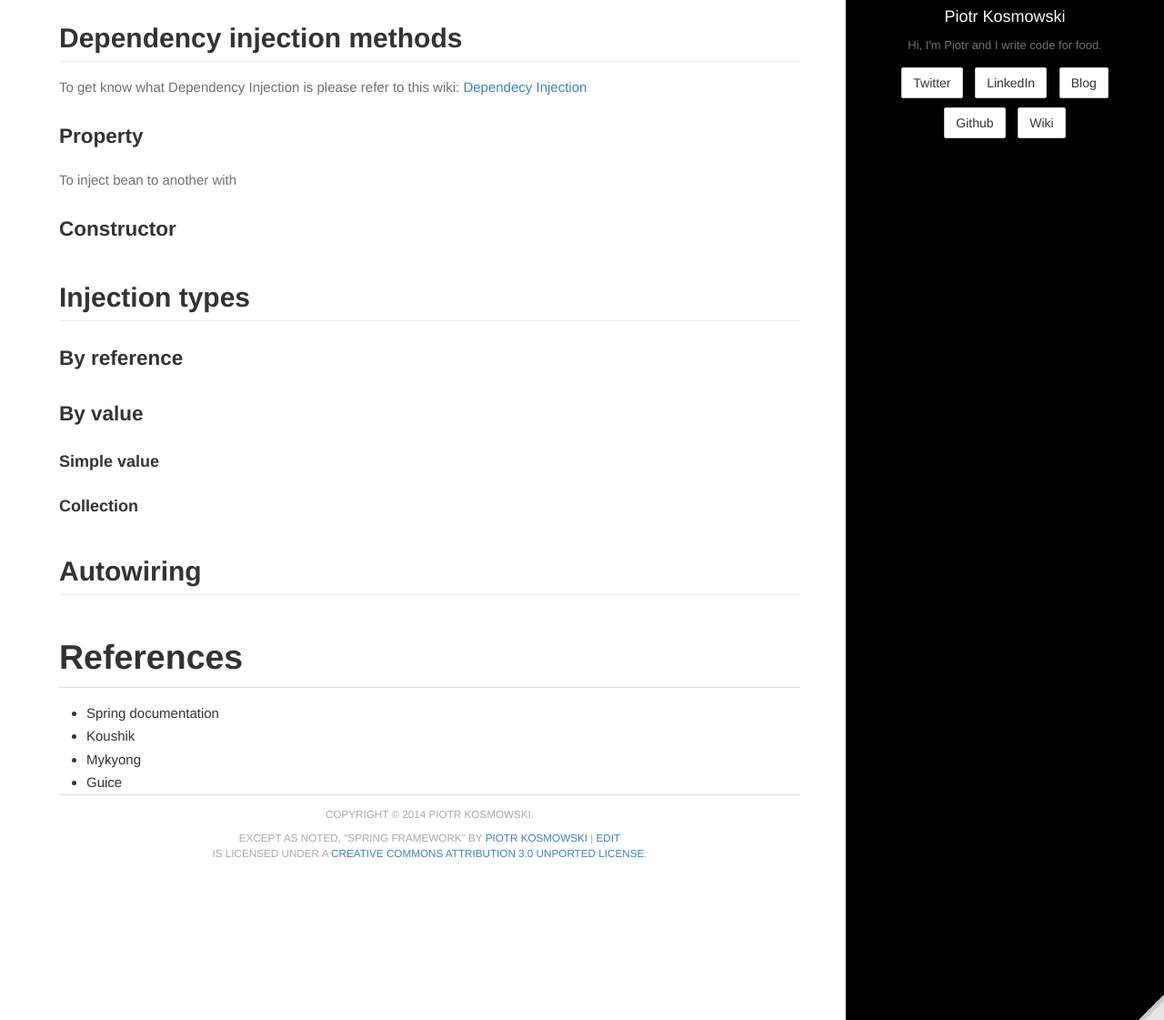
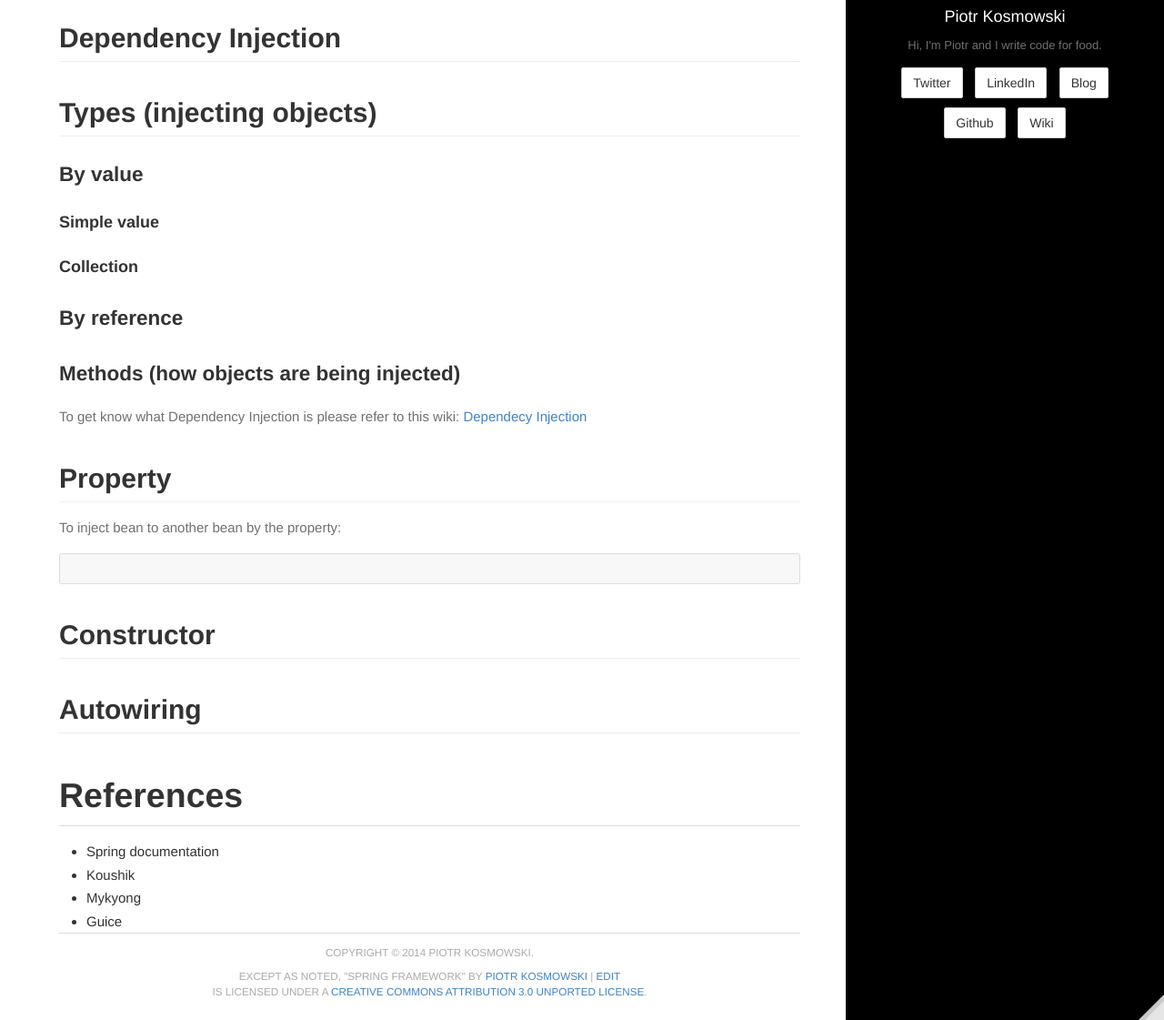
Before and after one commit to kospiotr/kospiotr.github.io, a Jekyll site: the page built from wiki/spring-framework.md, in a window 1280 px wide and 1400 px high, scrolled down 11217 px, cut to the strip 279-1400 px from the top of the window. Shown: the whole strip at 91% size. Built offline with Jekyll 4.4.1, drawn with Linux system fonts in a browser that asks for light colours; nearby versions of some CDN libraries; library files that are not in the unit come from our copies; Markdown is read by kramdown in place of the engine named in the settings.

Commit message:
Update wiki

````diff
--- a/wiki/spring-framework.md
+++ b/wiki/spring-framework.md
@@ -544,23 +544,31 @@ public class BillingServiceJsr330LifecycleAware {
 
  ```
 
-
 > The most recommended way is using plain configuration, then JSR-330 annotations, and in the end implementing interfaces. Interfaces will tight coupled your code to Spring and annotations bind the code with JSR-330. JSR-330 is pretty common now and this is straightforward convention to configure lifecycle in the application. For libraries development I would suggest using plain configuration.
 
 
 
-##Dependency injection methods
+##Dependency Injection
 
+##Types (injecting objects)
+###By value
+####Simple value
+
+####Collection
+###By reference
+
+###Methods (how objects are being injected)
 To get know what Dependency Injection is please refer to this wiki: [Dependecy Injection](dependency-injection.html)
 
-###Property
-To inject bean to another with
-###Constructor
-##Injection types
-###By reference
-###By value
-####Simple value
-####Collection
+##Property
+To inject bean to another bean by the property:
+
+```xml
+
+```
+
+##Constructor
+
 ##Autowiring
 #References
 * Spring documentation
````
Also changed, not shown: resources/wiki/dependency-injection/dependency-example.png (renamed from resources/wiki/di/dependency-example.png), resources/wiki/dependency-injection/dependency.png (renamed from resources/wiki/di/dependency.png).
